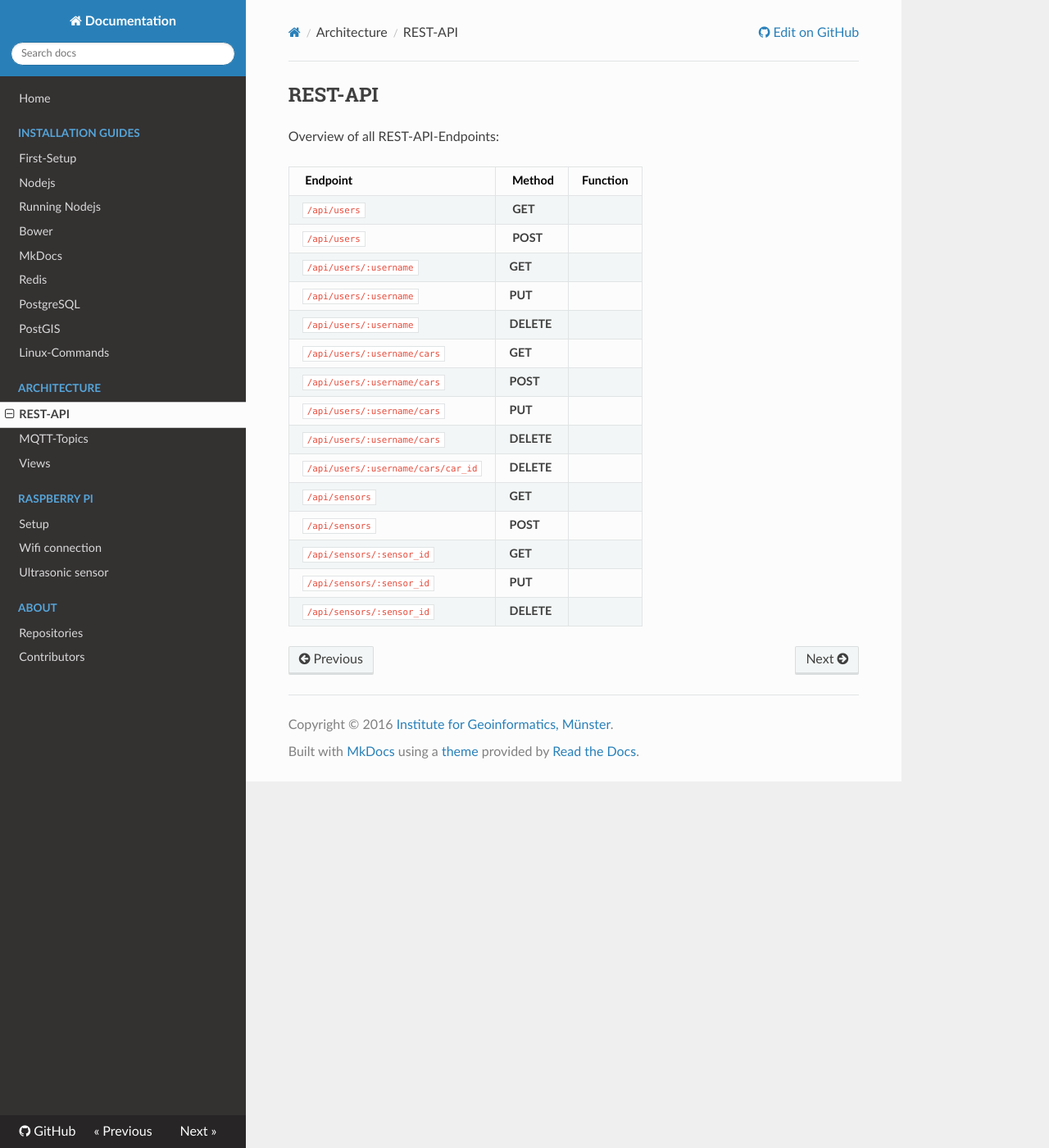
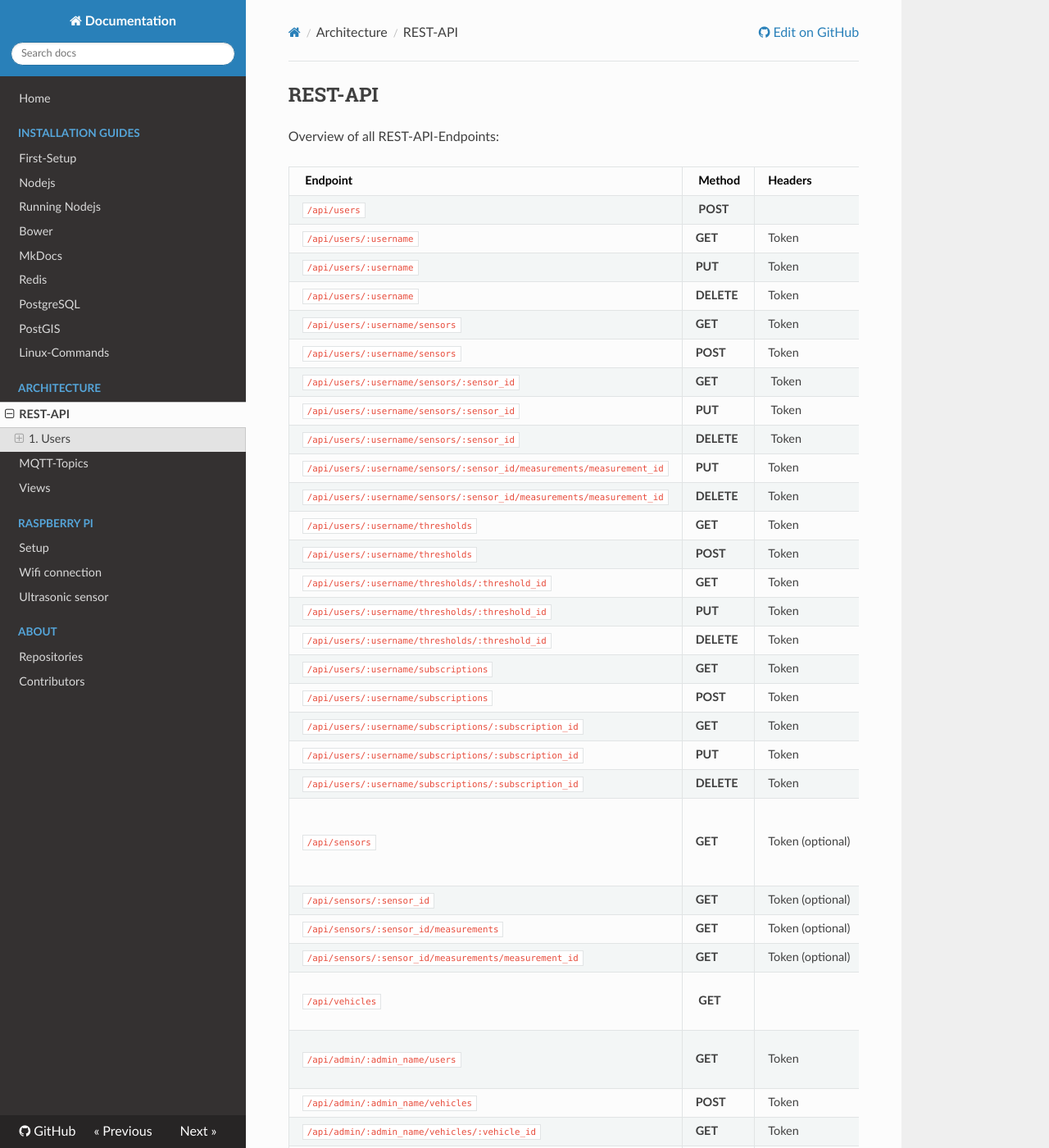
Before and after one commit to nicho90/GWoT-VST-Docs, an MkDocs documentation site: the page built from docs/architecture/rest-api.md, in a window 1280 px wide and 1400 px high. Shown: the whole window at 82% size. Built offline with MkDocs 1.6.1, drawn with Linux system fonts in a browser that asks for light colours; nearby versions of some CDN libraries; old or Windows-style settings are respelled for this version of MkDocs; some of the changed text lies outside the part shown.

Commit message:
Revised REST-API Endpoints
- Finished Overview of REST-API Endpoints
- Finished 1.1 GET Users
- Finished 1.2 POST User
- All other Endpoints are still in progress

````diff
--- a/docs/architecture/rest-api.md
+++ b/docs/architecture/rest-api.md
@@ -2,20 +2,138 @@
 
 Overview of all REST-API-Endpoints:
 
-| Endpoint | Method | Function |
-|----------|--------|----------|
-| `/api/users` | **GET** | |
-| `/api/users` | **POST** | |
-| `/api/users/:username` | **GET** | |
-| `/api/users/:username` | **PUT** | |
-| `/api/users/:username` | **DELETE** | |
-| `/api/users/:username/cars` | **GET** | |
-| `/api/users/:username/cars` | **POST** | |
-| `/api/users/:username/cars` | **PUT** | |
-| `/api/users/:username/cars` | **DELETE** | |
-| `/api/users/:username/cars/car_id` | **DELETE** | |
-| `/api/sensors` | **GET** | |
-| `/api/sensors` | **POST** | |
-| `/api/sensors/:sensor_id` | **GET** | |
-| `/api/sensors/:sensor_id` | **PUT** | |
-| `/api/sensors/:sensor_id` | **DELETE** | |
+| Endpoint | Method | Headers | Query | Function |
+|----------|--------|---------|-------|----------|
+| `/api/users` | **POST** | | | Create a new user (User-Registration) |
+| `/api/users/:username` | **GET** | Token | | |
+| `/api/users/:username` | **PUT** | Token | | |
+| `/api/users/:username` | **DELETE** | Token | | |
+| `/api/users/:username/sensors` | **GET** | Token | | |
+| `/api/users/:username/sensors` | **POST** | Token | | |
+| `/api/users/:username/sensors/:sensor_id` | **GET** | Token | | |
+| `/api/users/:username/sensors/:sensor_id` | **PUT** | Token | | |
+| `/api/users/:username/sensors/:sensor_id` | **DELETE** | Token | | |
+| `/api/users/:username/sensors/:sensor_id/measurements/measurement_id`| **PUT** | Token | | |
+| `/api/users/:username/sensors/:sensor_id/measurements/measurement_id`| **DELETE** | Token | | |
+| `/api/users/:username/thresholds`| **GET** | Token | | |
+| `/api/users/:username/thresholds`| **POST** | Token | | |
+| `/api/users/:username/thresholds/:threshold_id` | **GET** | Token | | |
+| `/api/users/:username/thresholds/:threshold_id` | **PUT** | Token | | |
+| `/api/users/:username/thresholds/:threshold_id` | **DELETE** | Token | | |
+| `/api/users/:username/subscriptions` | **GET** | Token | | |
+| `/api/users/:username/subscriptions` | **POST** | Token | | |
+| `/api/users/:username/subscriptions/:subscription_id` | **GET** | Token | | |
+| `/api/users/:username/subscriptions/:subscription_id` | **PUT** | Token | | |
+| `/api/users/:username/subscriptions/:subscription_id` | **DELETE** | Token | | |
+| `/api/sensors` | **GET** | Token (optional) | `?bbox=[(0.0, 0.0), (0.0, 1.0), (1.0, 1.0), (1.0, 0.0)]` | |
+| `/api/sensors/:sensor_id` | **GET** | Token (optional) | | |
+| `/api/sensors/:sensor_id/measurements` | **GET** | Token (optional) | | |
+| `/api/sensors/:sensor_id/measurements/measurement_id` | **GET** | Token (optional) | | |
+| `/api/vehicles` | **GET** | | `?type=bike`, `?type=car`, etc. | List of all vehicles (bikes, cars, scooters, motorbikes, wheelchairs) or by category |
+| `/api/admin/:admin_name/users` | **GET** | Token | `?sort=DESC`, `?sort=ASC` | List all users, only available for admins |
+| `/api/admin/:admin_name/vehicles` | **POST** | Token | | List of all vehicles (bikes, cars, scooters, motorbikes, wheelchairs) |
+| `/api/admin/:admin_name/vehicles/:vehicle_id` | **GET** | Token | | |
+| `/api/admin/:admin_name/vehicles/:vehicle_id` | **PUT** | Token | | |
+| `/api/admin/:admin_name/vehicles/:vehicle_id` | **DELETE** | Token | | | |
+
+
+
+### 1. Users
+
+##### 1.1 GET Users
+
+Endpoint:
+
+`/api/admin/:admin_name/users`
+
+Query (optional):
+
+* Sort usernames in alphabetic order (default): `?sort:DESC`
+* Sort usernames in reverse alphabetic order: `?sort:ASC`
+
+Header:
+
+```javascript
+{
+    "token" : "eyJhbGciOiJIUzI1NiIsInR5cCI6IkpXVCJ9.eyJ1c2VybmFtZSI6Im5pY2hvOTAiLCJwYXNzd29yZCI6ImFiYyIsImlhdCI6MTQ2MjcxOTAwNCwiZXhwIjoxNDYyODA1NDA0fQ.tAhrym-KBJey4emArB7-zUUE1rYy5aYyg7CNh-qagD0"
+}
+```
+
+Response:
+
+```javascript
+[
+    {
+        "created": "2016-05-08T11:43:31.397Z",
+        "updated": "2016-05-08T11:43:31.397Z",
+        "username": "Timmimim",
+        "password": "jkl",
+        "email_address": "t_kueh06@uni-muenster.de",
+        "first_name": "Timm",
+        "last_name": "K.",
+        "role": "user"
+    },
+    {
+        "created": "2016-05-08T11:43:31.397Z",
+        "updated": "2016-05-08T11:43:31.397Z",
+        "username": "heinrichloewen",
+        "password": "def",
+        "email_address": "loewen.heinrich@uni-muenster.de",
+        "first_name": "Heinrich",
+        "last_name": "L.",
+        "role": "user"
+    },
+    {
+        "created": "2016-05-08T11:43:31.397Z",
+        "updated": "2016-05-08T15:03:05.637Z",
+        "username": "nicho90",
+        "password": "abc",
+        "email_address": "n.schiestel@uni-muenster.de",
+        "first_name": "Nicho",
+        "last_name": "S.",
+        "role": "user"
+    },
+    {
+        "created": "2016-05-08T11:43:31.397Z",
+        "updated": "2016-05-08T11:43:31.397Z",
+        "username": "rehans516",
+        "password": "ghi",
+        "email_address": "r_chau02@uni-muenster.de",
+        "first_name": "Rehan",
+        "last_name": "C.",
+        "role": "user"
+    }
+```
+
+##### 1.2 POST User
+
+Endpoint:
+
+`/api/users`
+
+Body:
+
+```javascript
+{
+    "username": "nicho90",
+    "password": "abc",
+    "email_address": "n.schiestel@uni-muenster.de",
+    "first_name": "Nicho",
+    "last_name": "S."
+}
+```
+
+Response:
+
+```javascript
+{
+  "created": "2016-05-08T11:43:31.397Z",
+  "updated": "2016-05-08T15:03:05.637Z",
+  "username": "nicho90",
+  "password": "abc",
+  "email_address": "n.schiestel@uni-muenster.de",
+  "first_name": "Nicho",
+  "last_name": "S.",
+  "token": "eyJhbGciOiJIUzI1NiIsInR5cCI6IkpXVCJ9.eyJ1c2VybmFtZSI6Im5pY2hvOTAiLCJwYXNzd29yZCI6ImFiYyIsImlhdCI6MTQ2MjcxOTAwNCwiZXhwIjoxNDYyODA1NDA0fQ.tAhrym-KBJey4emArB7-zUUE1rYy5aYyg7CNh-qagD0"
+}
+```
````
